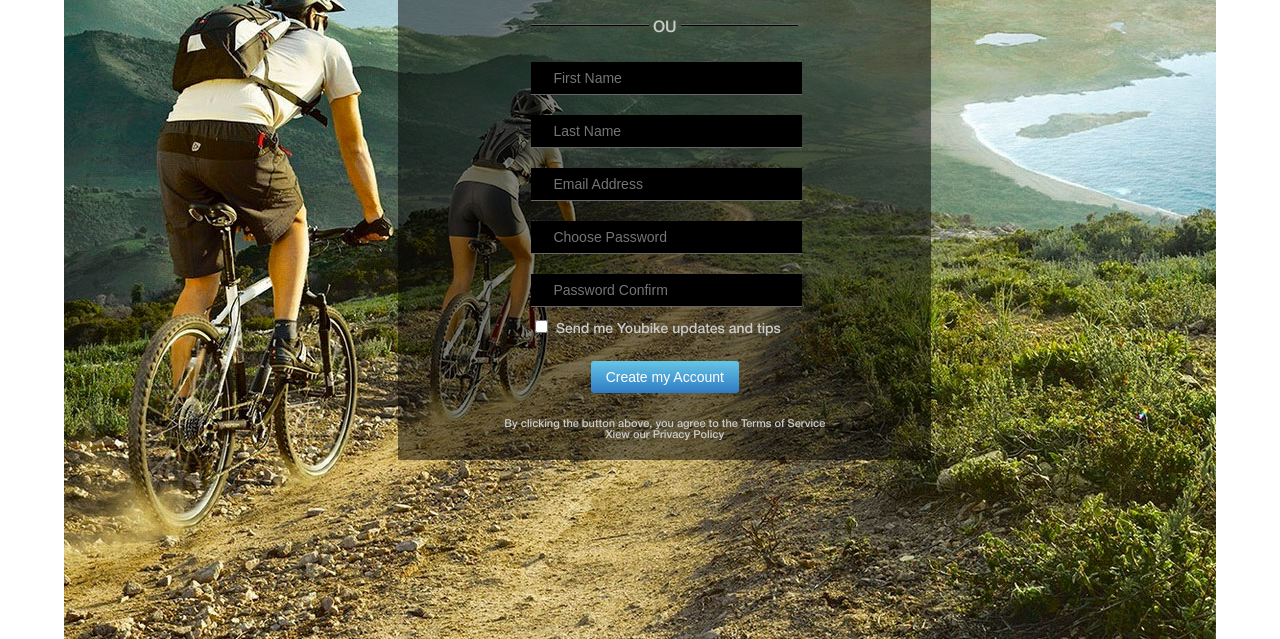
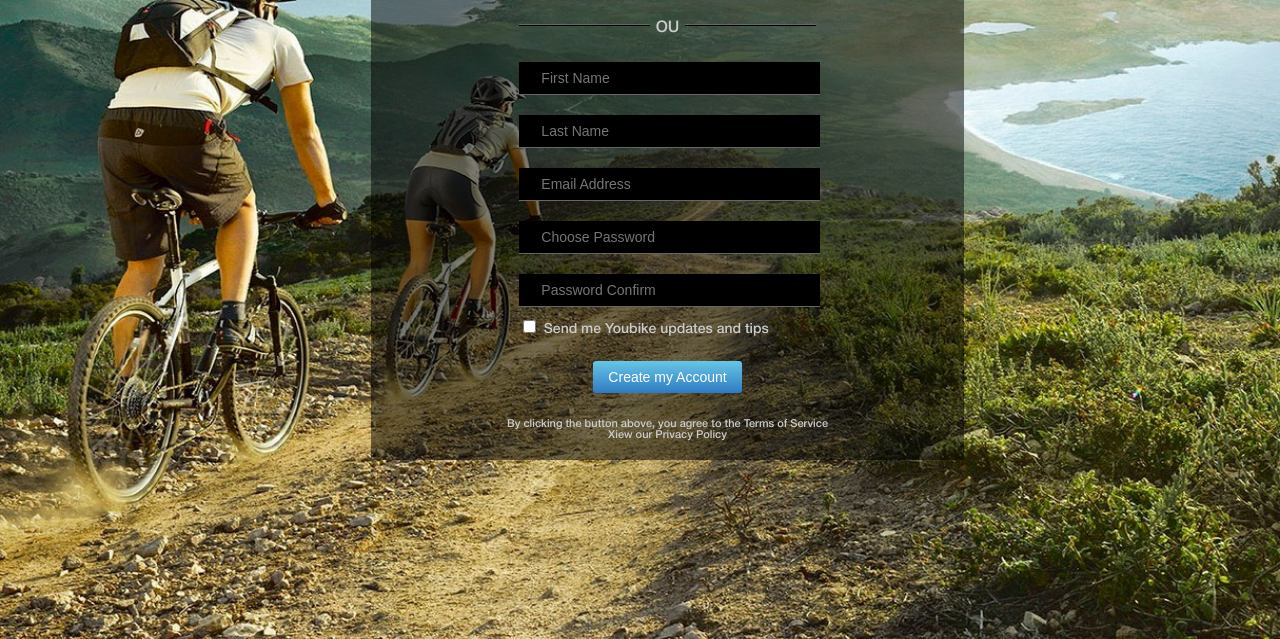
Before and after one commit to Illia-Sokol/Illia-Sokol.github.io, a plain HTML site: page task_5/index.html in a window 1280 px wide. Shown: the part 397-1036 px from the top of the page. Drawn offline with Linux system fonts and the light colour scheme.

Commit message:
fixed to task_5

```diff
--- a/task_5/css/style.css
+++ b/task_5/css/style.css
@@ -15,7 +15,7 @@ body {
 
 .wrapper {
 	margin: 0 auto;
-	width: 90%;
+	width: 100%;
 }
 
 /*HEADER*/
@@ -109,9 +109,10 @@ nav:after {
 	top: 6px;
 }
 
-/*MAIN*/
-main {
-	background: url('../img/background.jpg');
+/*CONTENTAINER*/
+.container {
+	background-color: #4dd2ff;
+	background: url('../img/background.jpg') 0% 0% / 100% 100%;
 	height: 1000px;
 	position: relative;
 }
--- a/task_5/index.html
+++ b/task_5/index.html
@@ -30,8 +30,8 @@
 				</ul>
 			</nav>
 		</header>
-		<!-- MAIN -->
-		<main>
+		<!-- CONTENTAINER -->
+		<div class="container">
 			<div class="wrapperTop">
 				<h1>Cadastre-se</h1>
 			</div>
@@ -50,25 +50,13 @@
 						<div class="line one"></div>
 					</div>
 					<form method="POST">
-						<div>
 						<input class="formStyle" type="text" name="firstName" placeholder="First Name">
-						</div>
-						<div>
 						<input class="formStyle" type="text" name="lastName" placeholder="Last Name">
-						</div>
-						<div>
 						<input class="formStyle" type="email" name="email" placeholder="Email Address">
-						</div>
-						<div>
 						<input class="formStyle" type="password" name="password" placeholder="Choose Password">
-						</div>
-						<div>
 						<input class="formStyle" type="password" placeholder="Password Confirm">
-						</div>
-						<div>
 						<input type="checkbox" name="submit" id="submit">
 						<label for="submit"><span class="textLabel">Send me Youbike updates and tips</span></label>
-						</div>
 						<div class="formSubmit">
 							<input type="submit" value="Create my Account">
 						</div>
@@ -80,7 +68,7 @@
 					<span>Xiew our Privacy Policy</span>
 				</div>
 			</div>		<!-- close wrapperBottom -->
-		</main>
+		</div>			<!-- close container -->
 	</div>			<!-- close wrapper -->
 </body>
 </html>
```
Lines whose indentation alone changed are shown as unchanged.
